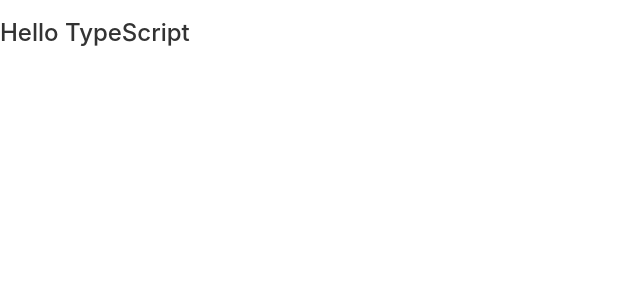
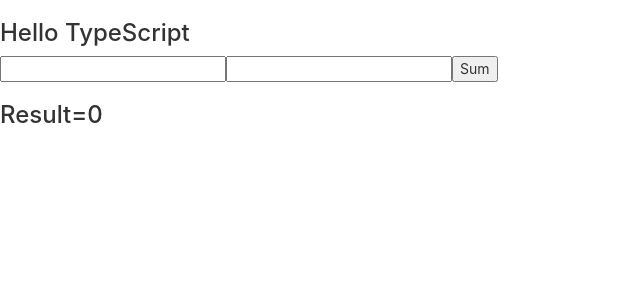
Before and after one commit to shengyu/reacthi, a React (Create React App) app: page / in a window 1280 px wide. Shown: the top 300 px of the page, without its empty margins (0-640 px from the left). Built offline with nearby package versions, Linux system fonts and the light colour scheme.

Commit message:
Add sum featrue

```diff
--- a/src/components/Typed/Typed.tsx
+++ b/src/components/Typed/Typed.tsx
@@ -1,11 +1,38 @@
 import React, { Component } from 'react'
 
-export default class Typed extends Component {
+type TypedProps = {};
+type TypedState = {
+    result: number;
+};
+export default class Typed extends Component<TypedProps, TypedState> {
+    private xRef: React.RefObject<HTMLInputElement>;
+    private yRef: React.RefObject<HTMLInputElement>;
+    state: TypedState = {
+        result: 0
+    };
+
+    constructor(props: TypedProps) {
+        super(props);
+        this.xRef = React.createRef();
+        this.yRef = React.createRef();
+    };
+
+    add = () => {
+        let x = this.xRef.current != null ? parseInt(this.xRef.current.value) : 0;
+        let y = this.yRef.current != null ? parseInt(this.yRef.current.value) : 0;
+        this.setState({result: x + y});
+        console.log("add = ", x+y);
+    };
+
 
     render() {
         return (
             <div>
                 <h3>Hello TypeScript</h3>
+                <input ref={this.xRef} type="text"></input>
+                <input ref={this.yRef} type="text"></input>
+                <button onClick={this.add}>Sum</button>
+                <h3>Result={this.state.result}</h3>
             </div>
         )
     }
```
